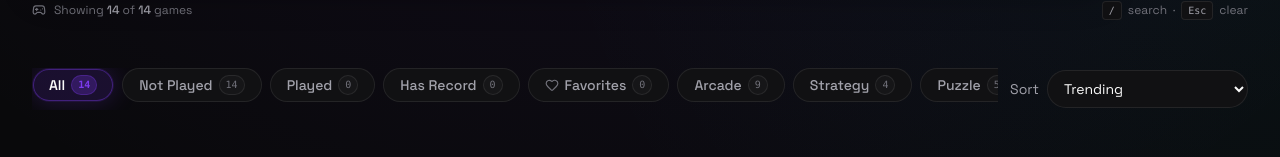
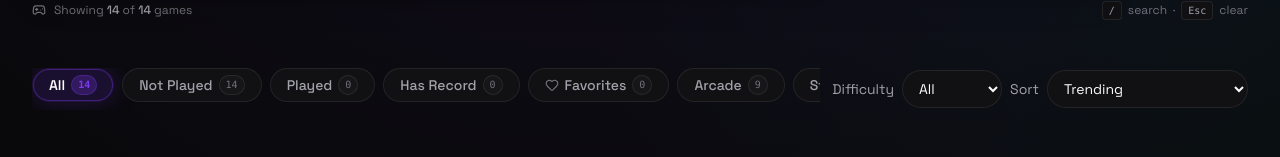
Before and after one commit to jeeshanabbasi/PlayVerse, a React (Vite) app: page /games in a window 1280 px wide. Shown: the part 280-437 px from the top of the page. Built offline with nearby package versions, Linux system fonts and the light colour scheme.

Commit message:
Added a Difficulty filter to the Games

```diff
--- a/src/pages/Games/GamesPage.jsx
+++ b/src/pages/Games/GamesPage.jsx
@@ -3,6 +3,7 @@ import { motion } from 'framer-motion';
 import { Container } from '@components/layout';
 import { pageFade } from '@utils/index';
 import { useGamesExplorer } from '@hooks/index';
+import { GAME_DIFFICULTIES } from '@data/games';
 import { GamesHero, GamesFilters, GamesGrid, DailyArcadePick, RecentlyPlayedRow } from './sections';
 
 function GamesPageComponent() {
@@ -44,7 +45,21 @@ function GamesPageComponent() {
               onGenreChange={(val) => setFilter('genre', val)}
             />
           </div>
-          <label className="flex shrink-0 items-center gap-2 text-sm text-text-secondary">
+          <div className="flex shrink-0 flex-wrap items-center gap-2">
+            <label className="flex items-center gap-2 text-sm text-text-secondary">
+              Difficulty
+              <select
+                value={filters.difficulty}
+                onChange={(event) => setFilter('difficulty', event.target.value)}
+                className="rounded-xl border border-border bg-surface px-3 py-2 text-sm text-text outline-none focus:border-primary/50"
+              >
+                <option value="all">All</option>
+                {GAME_DIFFICULTIES.map((difficulty) => (
+                  <option key={difficulty} value={difficulty}>{difficulty}</option>
+                ))}
+              </select>
+            </label>
+            <label className="flex items-center gap-2 text-sm text-text-secondary">
               Sort
               <select
                 value={filters.sort}
@@ -60,6 +75,7 @@ function GamesPageComponent() {
                 <option value="alphabetical">A-Z</option>
               </select>
             </label>
+          </div>
         </div>
 
         <RecentlyPlayedRow />
```
Lines whose indentation alone changed are shown as unchanged.
